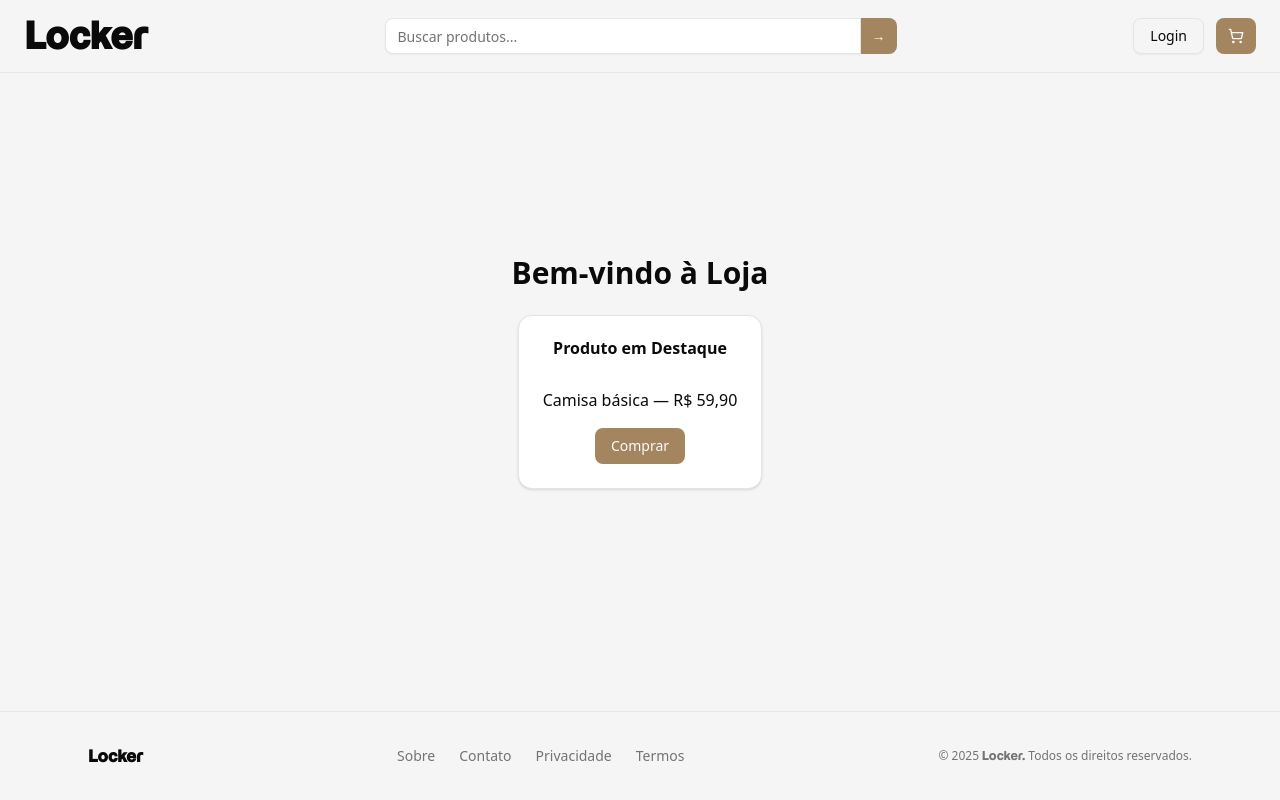
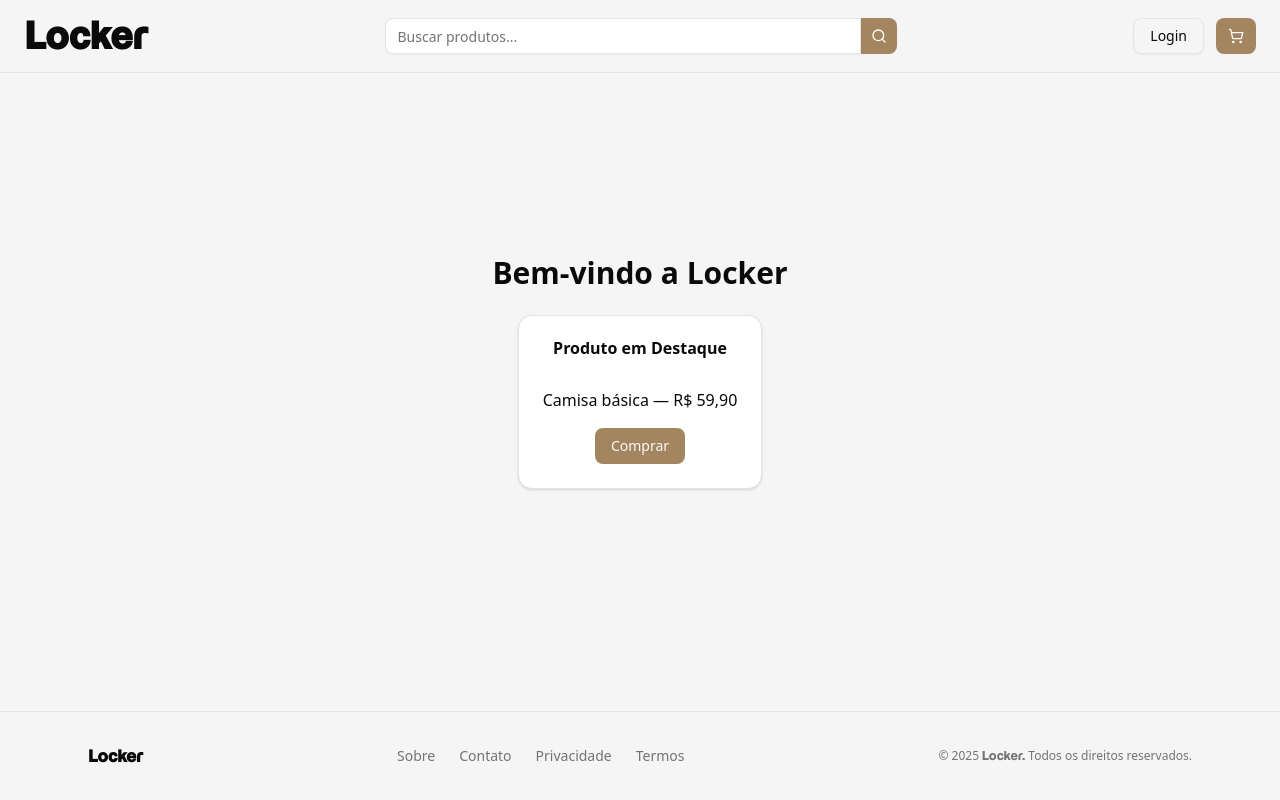
Before and after one commit to Ricardo-Cs/e-commerce, a Next.js app in the folder locker-app/: page / in a window 1280 px wide. Built offline with nearby package versions, Linux system fonts and the light colour scheme.

Commit message:
alterações pequenas

```diff
--- a/locker-app/src/app/page.tsx
+++ b/locker-app/src/app/page.tsx
@@ -4,7 +4,7 @@ import { Card, CardHeader, CardTitle, CardContent } from "@/components/ui/card"
 export default function HomePage() {
   return (
     <div className="flex flex-col items-center gap-6 w-full max-w-3xl">
-      <h1 className="text-3xl font-bold text-center">Bem-vindo à Loja</h1>
+      <h1 className="text-3xl font-bold text-center">Bem-vindo a Locker</h1>
 
       <Card className="text-center">
         <CardHeader>
--- a/locker-app/src/components/layout/header.tsx
+++ b/locker-app/src/components/layout/header.tsx
@@ -3,7 +3,7 @@
 import Link from "next/link"
 import { Button } from "@/components/ui/button"
 import { Input } from "@/components/ui/input"
-import { ShoppingCart } from "lucide-react"
+import { Search, ShoppingCart } from "lucide-react"
 
 export function Header({ showSearch = true, showLogin = true, showCart = true }: { showSearch?: boolean, showLogin?: boolean, showCart?: boolean }) {
   return (
@@ -14,7 +14,9 @@ export function Header({ showSearch = true, showLogin = true, showCart = true }:
         <div className="flex justify-center flex-1 mx-8">
           <div className="flex w-full max-w-lg">
             <Input type="search" placeholder="Buscar produtos..." className="rounded-r-none bg-white" />
-            <Button className="rounded-l-none bg-primary" size="icon">→</Button>
+            <Button className="rounded-l-none bg-primary cursor-pointer" size="icon">
+              <Search className="w-4 h-4 text-white" />
+            </Button>
           </div>
         </div>
       )}
```
